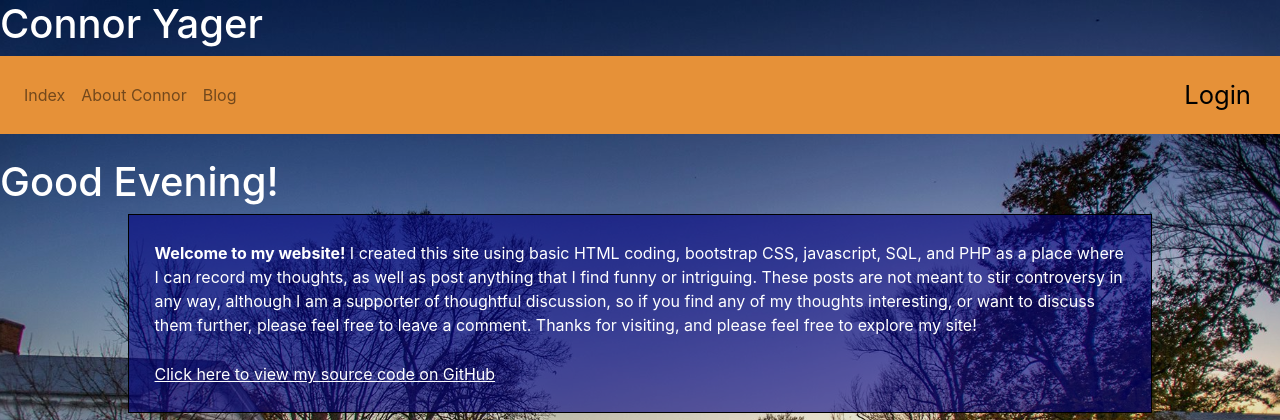
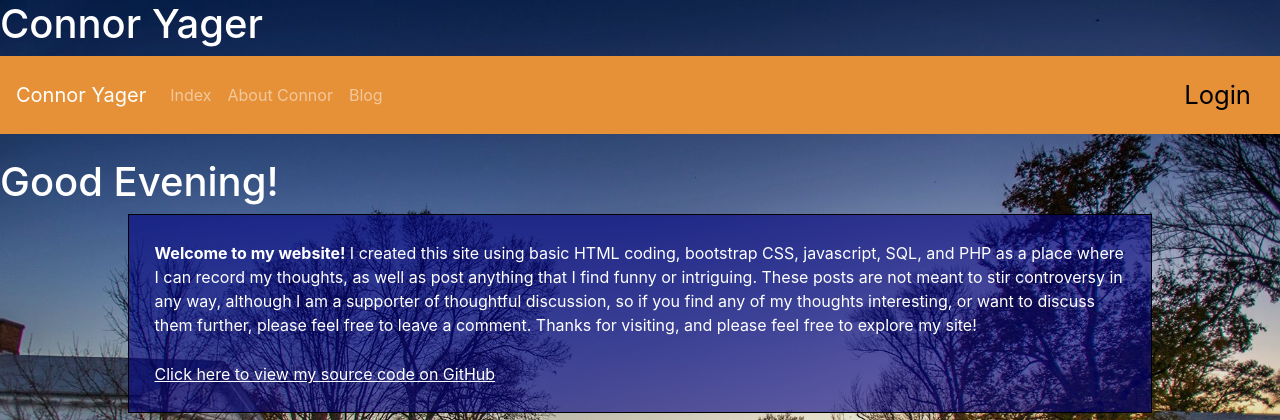
Before and after one commit to csyager/connoryager.com, a PHP site: page / in a window 1280 px wide. Shown: the top 420 px of the page. Run offline with PHP 8.4, Linux system fonts and the light colour scheme; some libraries are stand-ins or nearby versions.

Commit message:
navbar changes

```diff
--- a/css/secondary.css
+++ b/css/secondary.css
@@ -11,9 +11,6 @@ body{
 }
 h1, h2, h3, h4, h5, h6 {
 	color: white;
-}
-.bg-orange {
-	background-color: #e69138ff !important;
 }
 .navbar{
 	padding-bottom: 1%;
--- a/navigation.php
+++ b/navigation.php
@@ -1,6 +1,12 @@
 <?php echo '
-<nav class="navbar navbar-expand-md navbar-light bg-orange">
-  <ul class="navbar-nav">
+<nav class="navbar navbar-expand-md navbar-dark" style="background-color: #e69138ff">
+  <a class="navbar-brand" href="index.php">Connor Yager</a>
+  <button class="navbar-toggler" type="button" data-toggle="collapse" data-target="#navbarSupportedContent" aria-controls="navbarSupportedContent" aria-expanded="false" aria-label="Toggle navigation">
+  <span class="navbar-toggler-icon"></span>
+  </button>
+
+  <div class="collapse navbar-collapse" id="navbarSupportedContent">
+  <ul class="navbar-nav mr-auto">
     <li class="nav-item">
       <a class="nav-link" href="index.php">Index</a>
     </li>
@@ -14,12 +20,12 @@
       <a class="nav-link" href="photos.php"></a>
     </li>
   </ul>
-  <ul class="navbar-nav ml-auto">
+  <ul class="navbar-nav my-2 my-lg-0">
       ';
         if (isset($_SESSION['user'])){
           echo '<li class="nav-item dropdown">
-            <a class="nav-link dropdown-toggle" href="#" id="navbardrop" data-toggle="dropdown">'.$_SESSION['user'].'</a>
-            <div class="dropdown-menu">
+          <a class="nav-link dropdown-toggle" href="#" id="navbarDropdown" role="button" data-toggle="dropdown" aria-haspopup="true" aria-expanded="false">'.$_SESSION['user'].'</a>
+            <div class="dropdown-menu aria-labelledby="navbarDropdown"">
               <a class="dropdown-item" href="profile.php">Profile</a>
               <a class="dropdown-item" href="clearsession.php">Logout</a>
             </div>
@@ -30,5 +36,6 @@
         }
        echo '
   </ul>
+  </div>
 </nav>
 '; ?>
```
